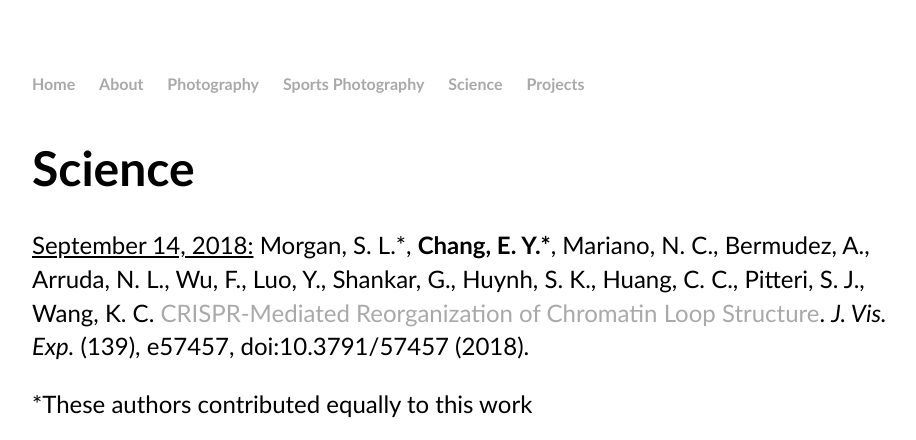
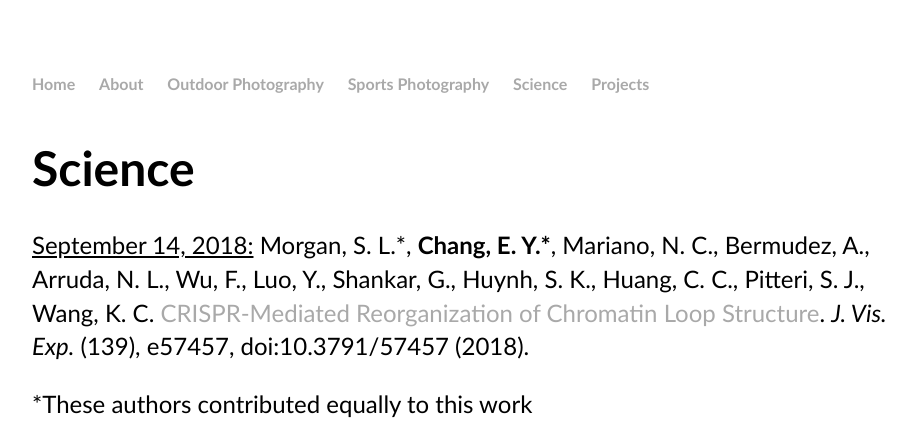
Before and after one commit to echang17/echang17.github.io, a Jekyll site: the page built from science/index.html, in a window 1280 px wide, cut to the strip 0-440 px from the top of the page. Shown: the whole strip, without its empty margins (160-1076 px from the left). Built offline with Jekyll 4.4.1, drawn with Linux system fonts in a browser that asks for light colours.

Commit message:
Update default.html

```diff
--- a/_layouts/default.html
+++ b/_layouts/default.html
@@ -10,7 +10,7 @@
     		<ul>
 			<li><a href="/">Home</a></li>
 	        	<li><a href="/about">About</a></li>
-        		<li><a href="/photography">Photography</a></li>
+        		<li><a href="/photography">Outdoor Photography</a></li>
 			<li><div class="dropdown">
 				<button class="dropbtn">Sports Photography
 					<!--<i class="fa fa-caret-down">-->
```
